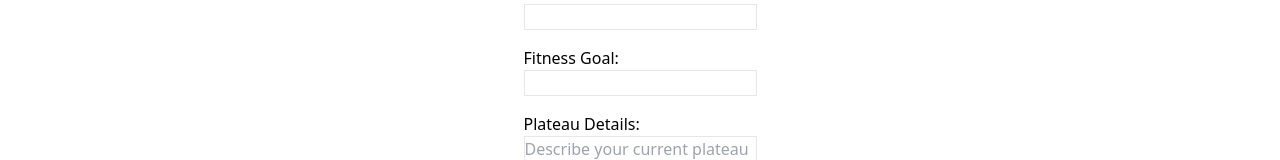
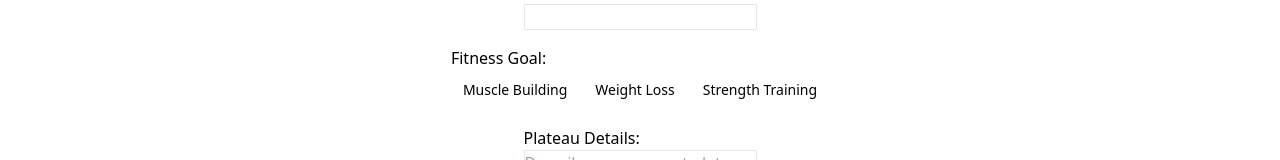
Before and after one commit to devmev10/fitjam, a Next.js app: page / in a window 1280 px wide. Shown: the part 2510-2670 px from the top of the page. Built offline with nearby package versions, Linux system fonts and the light colour scheme; data requests are answered from the project's data file.

Commit message:
add toggle

```diff
--- a/app/page.js
+++ b/app/page.js
@@ -7,6 +7,7 @@ import {
   CardHeader,
   CardTitle,
 } from "@/components/ui/card";
+import { ToggleGroup, ToggleGroupItem } from "@/components/ui/toggle-group";
 
 export async function getPlateau() {
   const result = await fetch("http://localhost:4000/plateaus");
@@ -173,7 +174,17 @@ export default async function Home() {
             </label>
             <label className="flex flex-col items-start">
               Fitness Goal:
-              <input type="text" id="name" className="border border-gray-200" />
+              <ToggleGroup type="single">
+                <ToggleGroupItem value="musclebuilding">
+                  Muscle Building
+                </ToggleGroupItem>
+                <ToggleGroupItem value="weightloss">
+                  Weight Loss
+                </ToggleGroupItem>
+                <ToggleGroupItem value="strengthtraining">
+                  Strength Training
+                </ToggleGroupItem>
+              </ToggleGroup>
             </label>
             <label className="flex flex-col items-start">
               Plateau Details:
```
